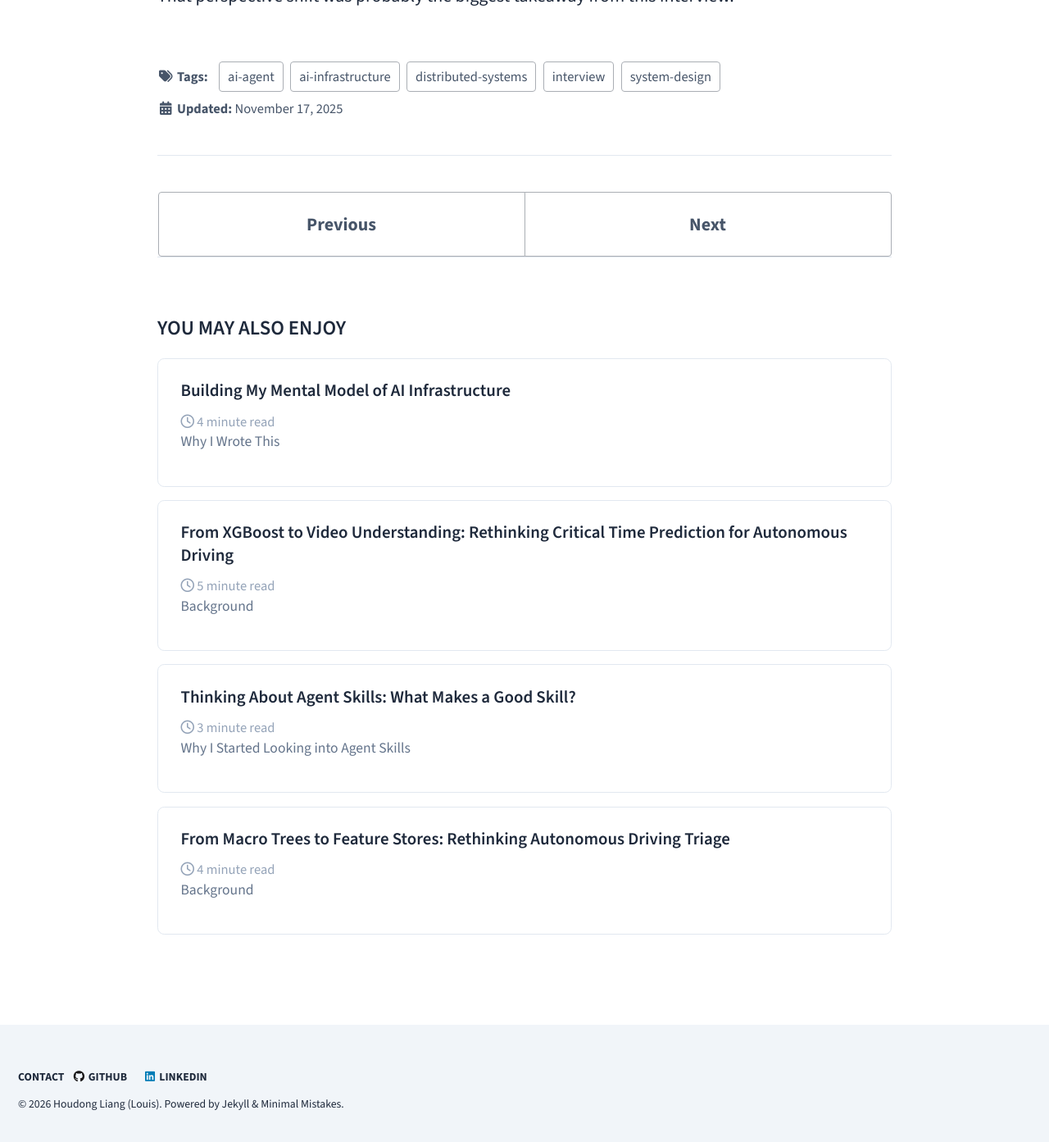
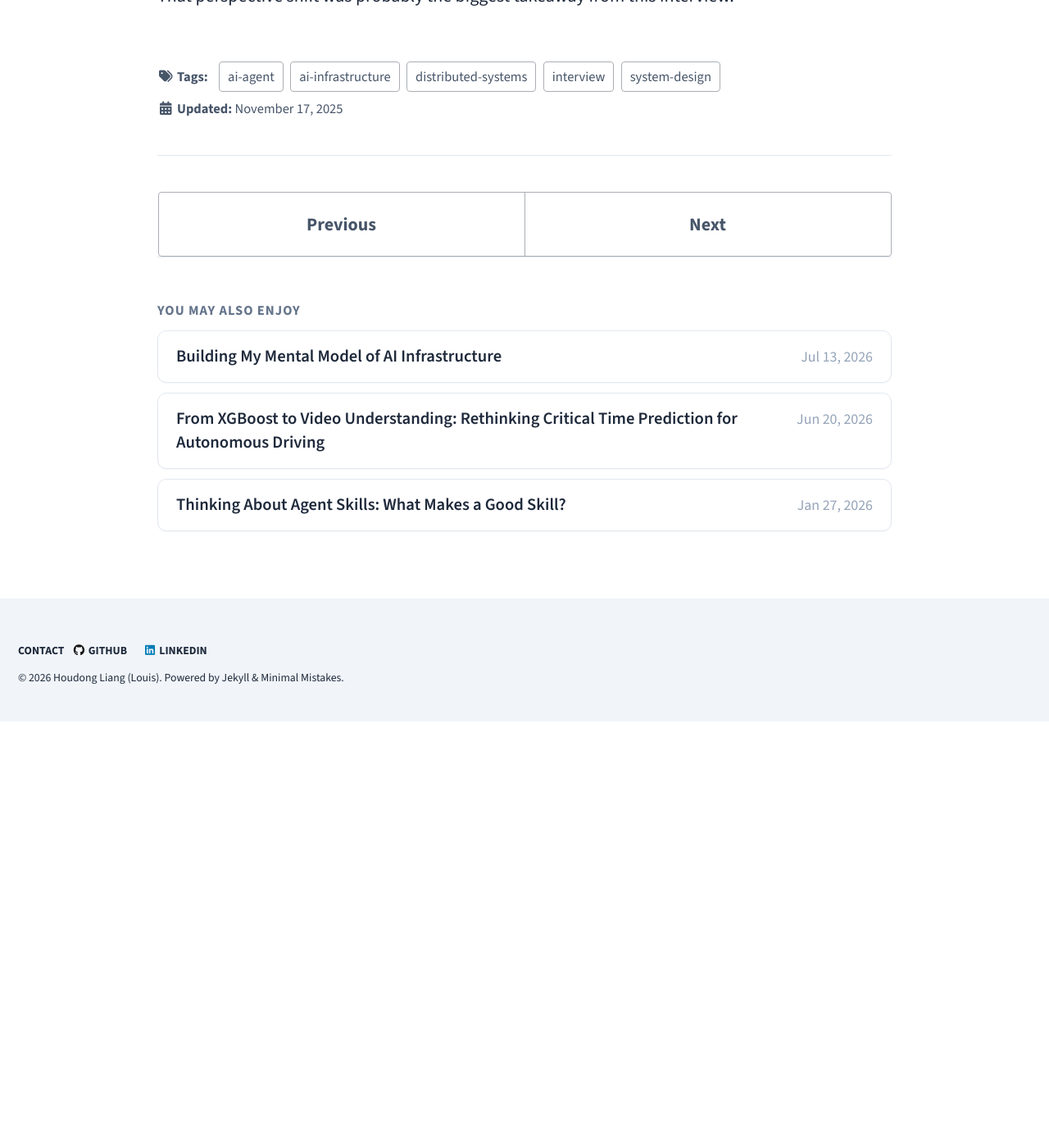
Before and after one commit to dongdong3272/professional, a Jekyll site: the page built from _posts/2025-11-17-From Single-Agent to Agent Infrastructure.md, in a window 1280 px wide and 1400 px high, scrolled down 11374 px. Shown: the top 1393 px of the window at 82% size. Built offline with Jekyll 4.4.1, drawn with Linux system fonts in a browser that asks for light colours; cached includes are drawn as plain includes; after the commit the page ends 12254 px from its top, so only the background shows below that.

Commit message:
update posts

```diff
--- a/_config.yml
+++ b/_config.yml
@@ -192,8 +192,9 @@ sass:
 
 # Outputting
 permalink: /:categories/:title/
-paginate: 5 # amount of posts to show
-paginate_path: /page:num/
+# Homepage shows a short Recent Posts list; full archive lives at /posts/
+# paginate: 5
+# paginate_path: /page:num/
 timezone: Hongkong # https://en.wikipedia.org/wiki/List_of_tz_database_time_zones
 
 # Plugins (previously gems:)
--- a/_includes/archive-single.html
+++ b/_includes/archive-single.html
@@ -10,13 +10,36 @@
   {% assign title = post.title %}
 {% endif %}
 
-<div class="{{ include.type | default: 'list' }}__item">
-  <article class="archive__item" itemscope itemtype="https://schema.org/CreativeWork">
+{% assign item_type = include.type | default: 'list' %}
+{% assign title_only = false %}
+{% if include.compact == true or include.compact == 'true' %}
+  {% assign title_only = true %}
+  {% assign item_type = 'compact' %}
+{% endif %}
+
+<div class="{{ item_type }}__item">
+  <article class="archive__item{% if title_only %} archive__item--compact{% endif %}" itemscope itemtype="https://schema.org/CreativeWork">
+    {% unless title_only %}
       {% if include.type == "grid" and teaser %}
         <div class="archive__item-teaser">
           <img src="{{ teaser | relative_url }}" alt="">
         </div>
       {% endif %}
+    {% endunless %}
+    {% if title_only %}
+      <div class="archive__item-compact-row">
+        <h2 class="archive__item-title no_toc" itemprop="headline">
+          {% if post.link %}
+            <a href="{{ post.link }}">{{ title }}</a> <a href="{{ post.url | relative_url }}" rel="permalink"><i class="fas fa-link" aria-hidden="true" title="permalink"></i><span class="sr-only">Permalink</span></a>
+          {% else %}
+            <a href="{{ post.url | relative_url }}" rel="permalink">{{ title }}</a>
+          {% endif %}
+        </h2>
+        {% if post.date %}
+          <time class="archive__item-date" datetime="{{ post.date | date_to_xmlschema }}">{{ post.date | date: "%b %-d, %Y" }}</time>
+        {% endif %}
+      </div>
+    {% else %}
       <h2 class="archive__item-title no_toc" itemprop="headline">
         {% if post.link %}
           <a href="{{ post.link }}">{{ title }}</a> <a href="{{ post.url | relative_url }}" rel="permalink"><i class="fas fa-link" aria-hidden="true" title="permalink"></i><span class="sr-only">Permalink</span></a>
@@ -26,5 +49,6 @@
       </h2>
       {% include page__meta.html type=include.type %}
       {% if post.excerpt %}<p class="archive__item-excerpt" itemprop="description">{{ post.excerpt | markdownify | strip_html | truncate: 160 }}</p>{% endif %}
+    {% endif %}
   </article>
 </div>
--- a/_includes/head/custom.html
+++ b/_includes/head/custom.html
@@ -211,135 +211,278 @@
     pointer-events: none;
   }
 
-  /* Shared quiet card style: homepage posts + related */
-  .entries-list,
-  .page__related .grid__wrapper {
-    margin-top: 1rem;
-    margin-bottom: 2rem;
-    display: grid;
-    gap: 0.75rem;
+  /* Compact post cards: title + date, clearly clickable */
+  .entries-list--compact {
+    margin-top: 0.5rem;
+    margin-bottom: 0.75rem;
+    display: flex;
+    flex-direction: column;
+    gap: 0.55rem;
   }
 
-  .page__related .grid__wrapper {
-    grid-template-columns: 1fr;
+  .compact__item {
+    width: 100%;
   }
 
-  .entries-list .archive__item,
-  .page__related .grid__item .archive__item {
-    background: #ffffff;
-    border: 1px solid var(--brand-border);
-    border-radius: 0.375rem;
-    padding: 1.15rem 1.25rem;
-    margin-bottom: 0;
-    transition: border-color 0.15s ease, box-shadow 0.15s ease;
-    box-shadow: none;
+  .entries-list--compact .archive__item--compact,
+  .entries-list--compact .archive__item {
+    background: #fff !important;
+    border: 1px solid var(--brand-border) !important;
+    border-radius: 0.5rem !important;
+    padding: 0.75rem 1rem !important;
+    margin: 0 !important;
+    box-shadow: 0 1px 2px rgba(15, 23, 42, 0.04);
     cursor: pointer;
     position: relative;
     overflow: hidden;
+    transition: border-color 0.15s ease, box-shadow 0.15s ease,
+      transform 0.15s ease;
   }
 
-  .page__related .grid__item {
-    float: none;
-    width: 100%;
-    margin: 0;
+  .entries-list--compact .archive__item:hover {
+    border-color: #99f6e4 !important;
+    box-shadow: 0 4px 14px rgba(15, 118, 110, 0.1);
+    transform: translateY(-1px);
   }
 
-  .entries-list .archive__item > *:first-child,
-  .page__related .grid__item .archive__item > *:first-child {
-    margin-top: 0 !important;
-    padding-top: 0 !important;
-  }
-
-  .entries-list .archive__item h1,
-  .entries-list .archive__item h2,
-  .entries-list .archive__item h3,
-  .entries-list .archive__item h4,
-  .entries-list .archive__item h5,
-  .entries-list .archive__item h6,
-  .page__related .archive__item h1,
-  .page__related .archive__item h2,
-  .page__related .archive__item h3,
-  .page__related .archive__item h4,
-  .page__related .archive__item h5,
-  .page__related .archive__item h6 {
-    margin-top: 0 !important;
-    padding-top: 0 !important;
-  }
-
-  .entries-list .archive__item:hover,
-  .page__related .grid__item .archive__item:hover {
-    transform: none;
-    box-shadow: 0 1px 2px rgba(15, 23, 42, 0.06);
-    border-color: var(--brand-teal);
-  }
-
-  .entries-list .archive__item::before,
-  .page__related .grid__item .archive__item::before {
+  .entries-list--compact .archive__item::before {
     content: "";
     position: absolute;
     top: 0;
     left: 0;
     bottom: 0;
-    width: 2px;
+    width: 3px;
     background: var(--brand-teal);
     transform: scaleY(0);
-    transform-origin: top;
+    transform-origin: center;
     transition: transform 0.15s ease;
   }
 
-  .entries-list .archive__item:hover::before,
-  .page__related .grid__item .archive__item:hover::before {
+  .entries-list--compact .archive__item:hover::before {
     transform: scaleY(1);
   }
 
-  .entries-list .archive__item-title,
-  .page__related .archive__item-title {
-    font-size: 0.95rem;
-    margin-top: 0;
-    margin-bottom: 0.5rem;
-    padding-top: 0;
-    line-height: 1.3;
+  .archive__item-compact-row {
+    display: flex;
+    align-items: baseline;
+    justify-content: space-between;
+    gap: 1rem;
+  }
+
+  .entries-list--compact .archive__item-title {
+    flex: 1 1 auto;
+    min-width: 0;
+    font-size: 0.9375rem !important;
     font-weight: 600;
-    color: var(--brand-charcoal);
+    line-height: 1.4;
+    margin: 0 !important;
+    padding: 0 !important;
+    color: var(--brand-charcoal) !important;
     font-family: var(--font-sans);
   }
 
-  .entries-list .archive__item-title a,
-  .page__related .archive__item-title a {
-    text-decoration: none;
-    color: inherit;
+  .entries-list--compact .archive__item-title a,
+  .entries-list--compact .archive__item-title a:link,
+  .entries-list--compact .archive__item-title a:visited,
+  .entries-list--compact .archive__item-title a:active {
+    text-decoration: none !important;
+    color: var(--brand-charcoal) !important;
     transition: color 0.15s ease;
   }
 
-  .entries-list .archive__item:hover .archive__item-title a,
-  .page__related .grid__item .archive__item:hover .archive__item-title a {
-    color: var(--brand-teal);
+  .entries-list--compact .archive__item-title a:hover,
+  .entries-list--compact .archive__item:hover .archive__item-title a,
+  .entries-list--compact .archive__item:hover .archive__item-title a:visited {
+    color: var(--brand-teal) !important;
   }
 
-  .entries-list .archive__item-excerpt,
-  .page__related .archive__item-excerpt {
-    font-size: 0.8rem;
-    color: var(--brand-muted);
-    margin-bottom: 0.75rem;
-    line-height: 1.4;
-    font-family: var(--font-sans);
+  .entries-list--compact .archive__item-date {
+    flex: 0 0 auto;
+    font-size: 0.8125rem;
+    font-weight: 500;
+    color: #94a3b8;
+    white-space: nowrap;
+    font-variant-numeric: tabular-nums;
   }
 
-  .entries-list .page__meta,
-  .page__related .page__meta {
-    font-size: 0.75rem;
-    margin-bottom: 0;
-    color: #94a3b8;
-    display: flex;
-    align-items: center;
-    gap: 0.5rem;
+  .entries-list--compact .page__meta,
+  .entries-list--compact .archive__item-excerpt {
+    display: none !important;
+  }
+
+  .recent-posts__more {
+    margin: 0.65rem 0 0;
+    font-size: 0.875rem;
+  }
+
+  .recent-posts__more a,
+  .recent-posts__more a:link,
+  .recent-posts__more a:visited {
+    text-decoration: none;
+    font-weight: 600;
+    color: var(--brand-teal) !important;
+  }
+
+  .recent-posts__more a:hover {
+    text-decoration: underline;
+  }
+
+  .page__related {
+    margin-top: 2.25rem;
+    padding-top: 1rem;
+    border-top: 1px solid var(--brand-border);
   }
 
   .page__related-title {
     font-family: var(--font-sans);
-    font-size: 1.125rem;
+    font-size: 0.75rem;
+    font-weight: 700;
+    letter-spacing: 0.06em;
+    text-transform: uppercase;
+    color: var(--brand-muted);
+    margin-bottom: 0.65rem;
+  }
+
+  /* Posts archive: year groups + compact clickable cards */
+  .posts-year-index {
+    margin: 0 0 1.25rem !important;
+    padding: 0 !important;
+    list-style: none;
+    display: flex;
+    flex-wrap: wrap;
+    gap: 0.75rem 1.25rem;
+  }
+
+  .posts-year-index li {
+    margin: 0 !important;
+  }
+
+  .posts-year-index a,
+  .posts-year-index a:link,
+  .posts-year-index a:visited {
+    text-decoration: none;
+    color: var(--brand-muted) !important;
+    font-size: 0.875rem;
+  }
+
+  .posts-year-index a:hover {
+    color: var(--brand-teal) !important;
+  }
+
+  .posts-year-index .taxonomy__count {
+    color: #94a3b8;
+    font-weight: 400;
+  }
+
+  .posts-year-section.taxonomy__section {
+    margin-top: 0.75rem !important;
+    margin-bottom: 1.25rem !important;
+    padding-bottom: 0 !important;
+    border-bottom: none !important;
+  }
+
+  .posts-year-section + .posts-year-section {
+    margin-top: 1.5rem !important;
+  }
+
+  .posts-year-index.taxonomy__index {
+    display: flex !important;
+    grid-template-columns: none !important;
+    margin: 0 0 1rem !important;
+  }
+
+  .posts-year-index.taxonomy__index a {
+    display: inline;
+    padding: 0;
+    border-bottom: none;
+  }
+
+  .posts-year-heading {
+    margin-top: 0 !important;
+    margin-bottom: 0.65rem !important;
+    padding-bottom: 0.35rem !important;
+    font-size: 1rem !important;
+    font-weight: 700 !important;
+    color: var(--brand-charcoal) !important;
+    border-bottom: 1px solid var(--brand-border) !important;
+  }
+
+  .posts-title-list {
+    list-style: none;
+    margin: 0;
+    padding: 0;
+    display: flex;
+    flex-direction: column;
+    gap: 0.5rem;
+  }
+
+  .posts-title-list__item {
+    display: flex;
+    align-items: baseline;
+    justify-content: space-between;
+    gap: 1rem;
+    margin: 0;
+    padding: 0.75rem 1rem;
+    background: #fff;
+    border: 1px solid var(--brand-border);
+    border-radius: 0.5rem;
+    box-shadow: 0 1px 2px rgba(15, 23, 42, 0.04);
+    transition: border-color 0.15s ease, box-shadow 0.15s ease,
+      transform 0.15s ease;
+    position: relative;
+    overflow: hidden;
+  }
+
+  .posts-title-list__item::before {
+    content: "";
+    position: absolute;
+    top: 0;
+    left: 0;
+    bottom: 0;
+    width: 3px;
+    background: var(--brand-teal);
+    transform: scaleY(0);
+    transform-origin: center;
+    transition: transform 0.15s ease;
+  }
+
+  .posts-title-list__item:hover {
+    border-color: #99f6e4;
+    box-shadow: 0 4px 14px rgba(15, 118, 110, 0.1);
+    transform: translateY(-1px);
+  }
+
+  .posts-title-list__item:hover::before {
+    transform: scaleY(1);
+  }
+
+  .posts-title-list__item a,
+  .posts-title-list__item a:link,
+  .posts-title-list__item a:visited,
+  .posts-title-list__item a:active {
+    flex: 1 1 auto;
+    min-width: 0;
+    font-size: 0.9375rem;
     font-weight: 600;
-    color: var(--brand-charcoal);
+    line-height: 1.4;
+    color: var(--brand-charcoal) !important;
+    text-decoration: none !important;
+    transition: color 0.15s ease;
+  }
+
+  .posts-title-list__item a:hover,
+  .posts-title-list__item:hover a,
+  .posts-title-list__item:hover a:visited {
+    color: var(--brand-teal) !important;
+  }
+
+  .posts-title-list__date {
+    flex: 0 0 auto;
+    font-size: 0.8125rem;
+    font-weight: 500;
+    color: #94a3b8;
+    white-space: nowrap;
+    font-variant-numeric: tabular-nums;
   }
 
   /* Posts: no author rail — wide centered reading column (~70vw).
@@ -462,27 +605,29 @@
       padding: 0.45rem 0.85rem;
     }
 
-    /* Post / related cards */
-    .entries-list .archive__item,
-    .page__related .grid__item .archive__item {
-      padding: 1rem 1.05rem;
+    .entries-list--compact .archive__item--compact,
+    .entries-list--compact .archive__item {
+      padding: 0.8rem 0.9rem !important;
     }
 
-    .entries-list .archive__item-title,
-    .page__related .archive__item-title {
-      font-size: 1.05rem;
-      line-height: 1.35;
+    .entries-list--compact .archive__item-title {
+      font-size: 1rem;
+      line-height: 1.4;
     }
 
-    .entries-list .archive__item-excerpt,
-    .page__related .archive__item-excerpt {
-      font-size: 0.9375rem;
-      line-height: 1.5;
+    .archive__item-compact-row,
+    .posts-title-list__item {
+      flex-direction: column;
+      align-items: flex-start;
+      gap: 0.25rem;
     }
 
-    .entries-list .page__meta,
-    .page__related .page__meta {
-      font-size: 0.8125rem;
+    .posts-title-list__item {
+      padding: 0.8rem 0.9rem;
+    }
+
+    .posts-title-list__item a {
+      font-size: 1rem;
     }
 
     /* Code: readable size, scroll inside the block */
--- a/_layouts/single.html
+++ b/_layouts/single.html
@@ -68,9 +68,9 @@ layout: default
   {% if page.id and page.related and site.related_posts.size > 0 %}
     <div class="page__related">
       <h2 class="page__related-title">{{ site.data.ui-text[site.locale].related_label | default: "You May Also Enjoy" }}</h2>
-      <div class="grid__wrapper">
-        {% for post in site.related_posts limit:4 %}
-          {% include archive-single.html type="grid" %}
+      <div class="entries-list entries-list--compact">
+        {% for post in site.related_posts limit:3 %}
+          {% include archive-single.html compact="true" %}
         {% endfor %}
       </div>
     </div>
@@ -78,12 +78,17 @@ layout: default
   {% elsif page.id and page.related %}
     <div class="page__related">
       <h2 class="page__related-title">{{ site.data.ui-text[site.locale].related_label | default: "You May Also Enjoy" }}</h2>
-      <div class="grid__wrapper">
-        {% for post in site.posts limit:4 %}
+      <div class="entries-list entries-list--compact">
+        {% assign related_count = 0 %}
+        {% for post in site.posts %}
           {% if post.id == page.id %}
             {% continue %}
           {% endif %}
-          {% include archive-single.html type="grid" %}
+          {% if related_count >= 3 %}
+            {% break %}
+          {% endif %}
+          {% include archive-single.html compact="true" %}
+          {% assign related_count = related_count | plus: 1 %}
         {% endfor %}
       </div>
     </div>
```
Also changed, not shown: _layouts/home.html (+6 -7 lines), _layouts/posts.html (+9 -8 lines). Lines whose indentation alone changed are shown as unchanged.
